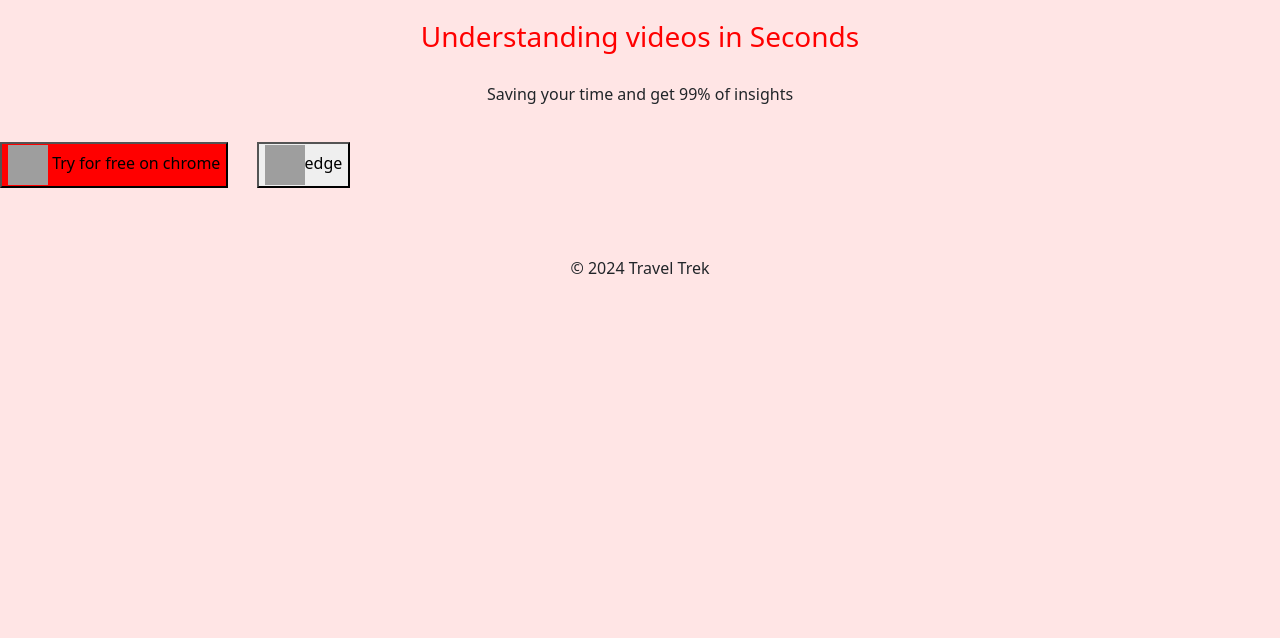
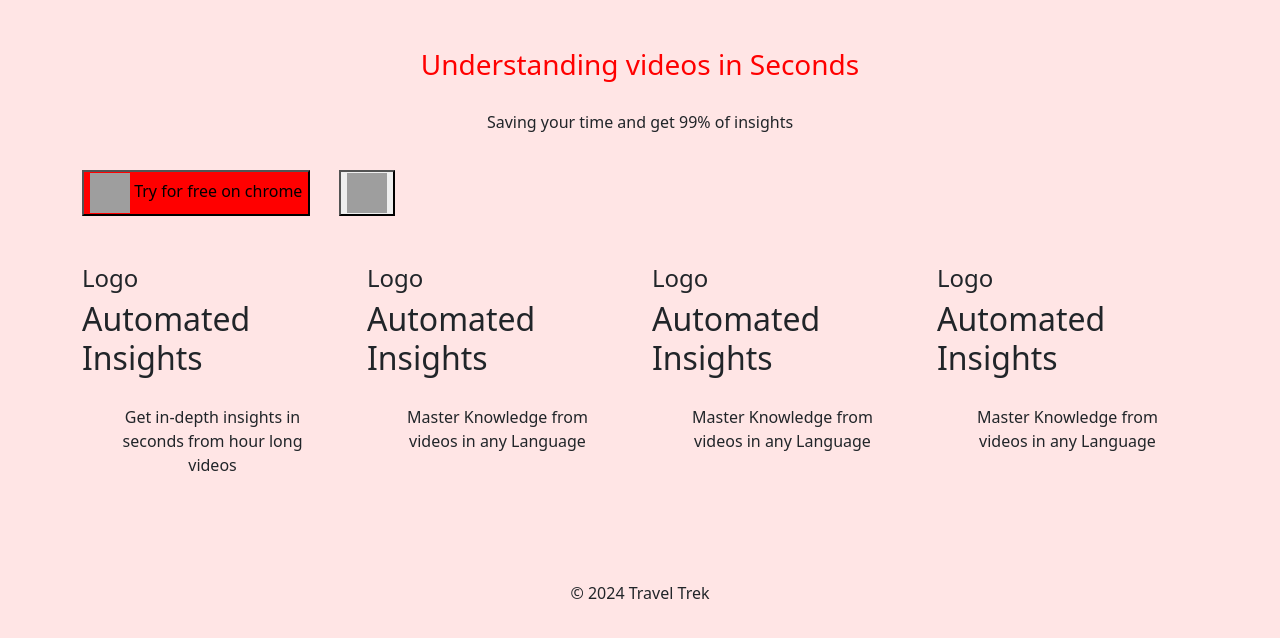
Before and after one commit to AmbreenGulfraz09/Travel_Trek, a Django app: page / in a window 1280 px wide. Shown: the part 80-718 px from the top of the page. Run offline with Django 5.2, Linux system fonts and the light colour scheme; grey boxes are pictures that could not be loaded.

Commit message:
added some picture and descriptions

```diff
--- a/App/templates/App/home.html
+++ b/App/templates/App/home.html
@@ -13,7 +13,7 @@
 
 <body>
     <div class="home-page">
-
+        <div class="container my-5">
             <h3>Understanding videos in Seconds</h3>
             <p>Saving your time and get 99% of insights</p>
             <div class="edge">
@@ -22,8 +22,40 @@
                         height="40"> Try for free on chrome</button>
                 <button class=" edge-btn ms-4"> <img
                         src="https://img.icons8.com/?size=100&id=dGm9KIZPpukc&format=png&color=000000" width="40"
-                    height="40" alt="">edge</button>
+                        height="40" alt=""></button>
             </div>
+        </div>
+
+        <!-- main image section -->
+        <div class="main-img">
+
+        </div>
+
+        <div class="container my-5">
+            <div class="row">
+                <div class="col-md-3">
+                    <h4>Logo</h4>
+                    <h2>Automated Insights</h2>
+                    <p>Get in-depth insights in seconds from hour long videos</p>
+                </div>
+                <div class="col-md-3">
+                    <h4>Logo</h4>
+                    <h2>Automated Insights</h2>
+                    <p>Master Knowledge from videos in any Language</p>
+                </div>
+                <div class="col-md-3">
+                    <h4>Logo</h4>
+                    <h2>Automated Insights</h2>
+                    <p>Master Knowledge from videos in any Language</p>
+                </div>
+                <div class="col-md-3">
+                    <h4>Logo</h4>
+                    <h2>Automated Insights</h2>
+                    <p>Master Knowledge from videos in any Language</p>
+                </div>
+            </div>
+        </div>
+
     </div>
 </body>
 
```
Lines whose indentation alone changed are shown as unchanged.
